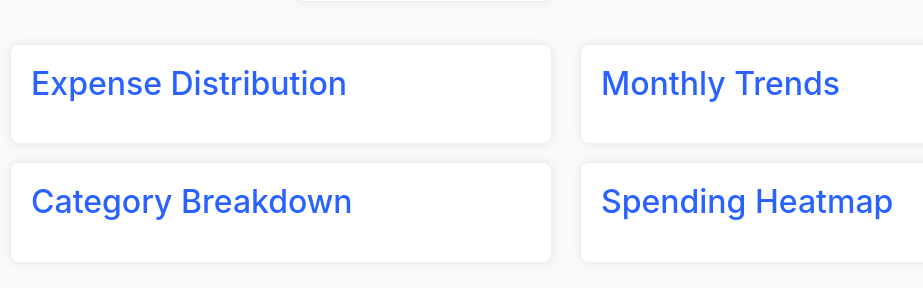
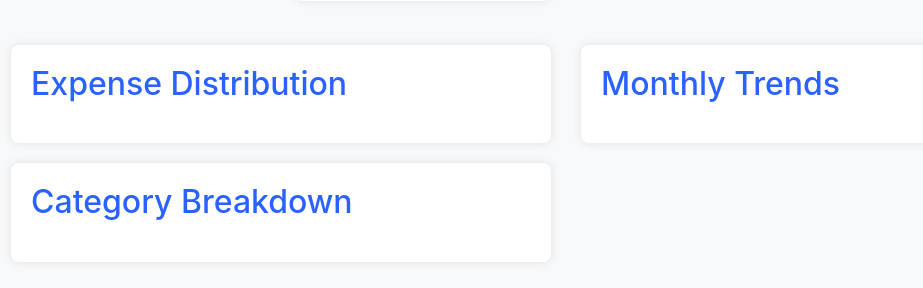
Before and after one commit to ums-1994/FinTech, a Flask app: template templates/analysis.html in a window 1280 px wide. Shown: the part 246-534 px from the top of the page, without its empty margins (74-997 px from the left). Run offline with Flask 2, Linux system fonts and the light colour scheme; the template is opened without the code that fills it, so the values that code supplies are empty; some libraries are stand-ins or nearby versions.

Commit message:
Analysis graphs

```diff
--- a/main.py
+++ b/main.py
@@ -17,12 +17,21 @@ from io import BytesIO
 from reportlab.lib.utils import ImageReader
 import tempfile
 import plotly.io as pio
+from werkzeug.utils import secure_filename
 
 warnings.filterwarnings("ignore")
 
 app = Flask(__name__)
 app.secret_key = os.urandom(24)
 
+# Configure upload folder and allowed extensions
+UPLOAD_FOLDER = 'static/uploads/profile_images'
+ALLOWED_EXTENSIONS = {'png', 'jpg', 'jpeg', 'gif'}
+
+app.config['UPLOAD_FOLDER'] = UPLOAD_FOLDER
+
+def allowed_file(filename):
+    return '.' in filename and filename.rsplit('.', 1)[1].lower() in ALLOWED_EXTENSIONS
 
 @app.route('/')
 def login():
@@ -241,25 +250,81 @@ def analysis():
         if df.shape[0] > 0:
             # Generate visualizations with explanations
             # Expense Distribution (Pie Chart)
-            pie = support.meraPie(df=df, names='Expense', values='Amount(R)', hole=0.7, hole_text='Expense',
-                                  hole_font=20, height=400, width=400, margin=dict(t=1, b=1, l=1, r=1))
+            pie = px.pie(df, names='Expense', values='Amount(R)',
+                         title='Expense Distribution',
+                         color_discrete_sequence=px.colors.qualitative.Pastel,
+                         hole=0.4,  # Add a hole for a donut chart
+                         labels={'Expense': 'Category', 'Amount(R)': 'Amount (R)'})
+            pie.update_traces(textposition='inside', textinfo='percent+label',
+                             textfont=dict(size=14, color='#333333'))
+            pie.update_layout(
+                margin=dict(t=40, b=20, l=20, r=20),
+                paper_bgcolor='rgba(0,0,0,0)',
+                plot_bgcolor='rgba(0,0,0,0)',
+                legend=dict(
+                    font=dict(size=12, color='#555555'),
+                    orientation='h',
+                    yanchor='bottom',
+                    y=-0.2,
+                    xanchor='center',
+                    x=0.5
+                ),
+                title=dict(
+                    font=dict(size=18, color='#333333'),
+                    x=0.5,
+                    y=0.95
+                )
+            )
             pie_explanation = "This pie chart shows the distribution of your expenses across different categories."
 
             # Monthly Trends (Line Chart)
-            line = support.meraLine(df=df, x='Date', y='Amount(R)', color='Expense',
-                                   slider=False, show_legend=True, height=400, title="Monthly Spending Trends")
+            line = px.line(df, x='Date', y='Amount(R)', color='Expense',
+                           title='Monthly Spending Trends',
+                           labels={'Date': 'Date', 'Amount(R)': 'Amount (R)'})
+            line.update_layout(
+                margin=dict(t=40, b=20, l=20, r=20),
+                paper_bgcolor='rgba(0,0,0,0)',
+                plot_bgcolor='rgba(0,0,0,0)',
+                legend=dict(
+                    font=dict(size=12, color='#555555'),
+                    orientation='h',
+                    yanchor='bottom',
+                    y=-0.2,
+                    xanchor='center',
+                    x=0.5
+                ),
+                title=dict(
+                    font=dict(size=18, color='#333333'),
+                    x=0.5,
+                    y=0.95
+                )
+            )
             line_explanation = "This line chart tracks your spending trends over time, showing how your expenses vary month by month."
 
             # Category Breakdown (Bar Chart)
-            bar = support.meraBarChart(df=df.groupby(['Note', "Expense"]).sum().reset_index(),
-                                      x='Note', y='Amount(R)', color="Expense", height=400,
-                                      x_label="Category", y_label="Amount (R)", show_xtick=True, title="Category Breakdown")
+            bar = px.bar(df.groupby(['Note', "Expense"]).sum().reset_index(),
+                         x='Note', y='Amount(R)', color='Expense',
+                         title='Category Breakdown',
+                         labels={'Note': 'Category', 'Amount(R)': 'Amount (R)'})
+            bar.update_layout(
+                margin=dict(t=40, b=20, l=20, r=20),
+                paper_bgcolor='rgba(0,0,0,0)',
+                plot_bgcolor='rgba(0,0,0,0)',
+                legend=dict(
+                    font=dict(size=12, color='#555555'),
+                    orientation='h',
+                    yanchor='bottom',
+                    y=-0.2,
+                    xanchor='center',
+                    x=0.5
+                ),
+                title=dict(
+                    font=dict(size=18, color='#333333'),
+                    x=0.5,
+                    y=0.95
+                )
+            )
             bar_explanation = "This bar chart breaks down your expenses by subcategories, showing where your money is being spent."
-
-            # Spending Heatmap (Heatmap)
-            heat = support.meraHeatmap(df, 'Day_name', 'Month_name', height=400,
-                                      title="Transaction count Day vs Month")
-            heat_explanation = "This heatmap shows your spending patterns by day and month, highlighting when you spend the most."
 
             # Calculate insights
             total_spent = df['Amount(R)'].sum()
@@ -269,14 +334,12 @@ def analysis():
 
             return render_template('analysis.html',
                                  user_name=userdata[0][1],
-                                 pie=json.dumps(pie),
-                                 bar=json.dumps(bar),
-                                 line=json.dumps(line),
-                                 heat=json.dumps(heat),
+                                 pie=json.dumps(pie, cls=plotly.utils.PlotlyJSONEncoder),
+                                 line=json.dumps(line, cls=plotly.utils.PlotlyJSONEncoder),
+                                 bar=json.dumps(bar, cls=plotly.utils.PlotlyJSONEncoder),
                                  pie_explanation=pie_explanation,
                                  line_explanation=line_explanation,
                                  bar_explanation=bar_explanation,
-                                 heat_explanation=heat_explanation,
                                  total_spent=total_spent,
                                  avg_monthly_spending=avg_monthly_spending,
                                  largest_expense=largest_expense,
@@ -507,6 +570,11 @@ def check_credit_worthiness():
         else:
             credit_rating = "Poor"
 
+        # Store credit data in the database
+        query = """INSERT INTO credit_worthiness (user_id, credit_score, credit_rating)
+                   VALUES ({}, {}, '{}')""".format(session['user_id'], credit_score, credit_rating)
+        support.execute_query('insert', query)
+
         return jsonify({
             'credit_score': round(credit_score, 2),
             'credit_rating': credit_rating,
@@ -518,5 +586,43 @@ def check_credit_worthiness():
         return jsonify({'error': 'No data records to analyze.'})
 
 
+@app.route('/upload-profile-image', methods=['POST'])
+def upload_profile_image():
+    if 'user_id' not in session:
+        return redirect('/')
+
+    # Check if the post request has the file part
+    if 'profile_image' not in request.files:
+        flash('No file selected')
+        return redirect('/profile')
+
+    file = request.files['profile_image']
+
+    # If user does not select file, browser submits an empty file
+    if file.filename == '':
+        flash('No file selected')
+        return redirect('/profile')
+
+    if file and allowed_file(file.filename):
+        # Create upload folder if it doesn't exist
+        if not os.path.exists(UPLOAD_FOLDER):
+            os.makedirs(UPLOAD_FOLDER)
+
+        # Save the file
+        filename = f"user_{session['user_id']}.{file.filename.rsplit('.', 1)[1].lower()}"
+        filepath = os.path.join(app.config['UPLOAD_FOLDER'], filename)
+        file.save(filepath)
+
+        # Update user profile with image path
+        query = """UPDATE user_login SET profile_image = '{}' WHERE user_id = {}""".format(filepath, session['user_id'])
+        support.execute_query('insert', query)
+
+        flash('Profile image updated successfully!')
+        return redirect('/profile')
+    else:
+        flash('Allowed file types are: png, jpg, jpeg, gif')
+        return redirect('/profile')
+
+
 if __name__ == "__main__":
     app.run(debug=True)
--- a/templates/analysis.html
+++ b/templates/analysis.html
@@ -98,26 +98,22 @@
                     <p class="chart-explanation">{{ bar_explanation }}</p>
                 </div>
             </div>
-            <div class="col-md-6">
-                <div class="chart-container">
-                    <h2>Spending Heatmap</h2>
-                    <div id="heat"></div>
-                    <p class="chart-explanation">{{ heat_explanation }}</p>
-                </div>
-            </div>
         </div>
     </div>
 
+    <!-- Load Plotly library -->
+    <script src="https://cdn.plot.ly/plotly-latest.min.js"></script>
+
     <script type="text/javascript">
+        // Parse JSON data
         var pie_graph = JSON.parse('{{ pie | safe }}');
+        var line_graph = JSON.parse('{{ line | safe }}');
         var bar_graph = JSON.parse('{{ bar | safe }}');
-        var line_graph = JSON.parse('{{ line | safe }}');
-        var heat_graph = JSON.parse('{{ heat | safe }}');
 
-        Plotly.plot('pie', pie_graph, {});
-        Plotly.plot('bar', bar_graph, {});
-        Plotly.plot('line', line_graph, {});
-        Plotly.plot('heat', heat_graph, {});
+        // Render graphs
+        Plotly.newPlot('pie', pie_graph.data, pie_graph.layout);
+        Plotly.newPlot('line', line_graph.data, line_graph.layout);
+        Plotly.newPlot('bar', bar_graph.data, bar_graph.layout);
     </script>
 
     <script>
```
Also changed, not shown: templates/profile.html (+21 -4 lines).
